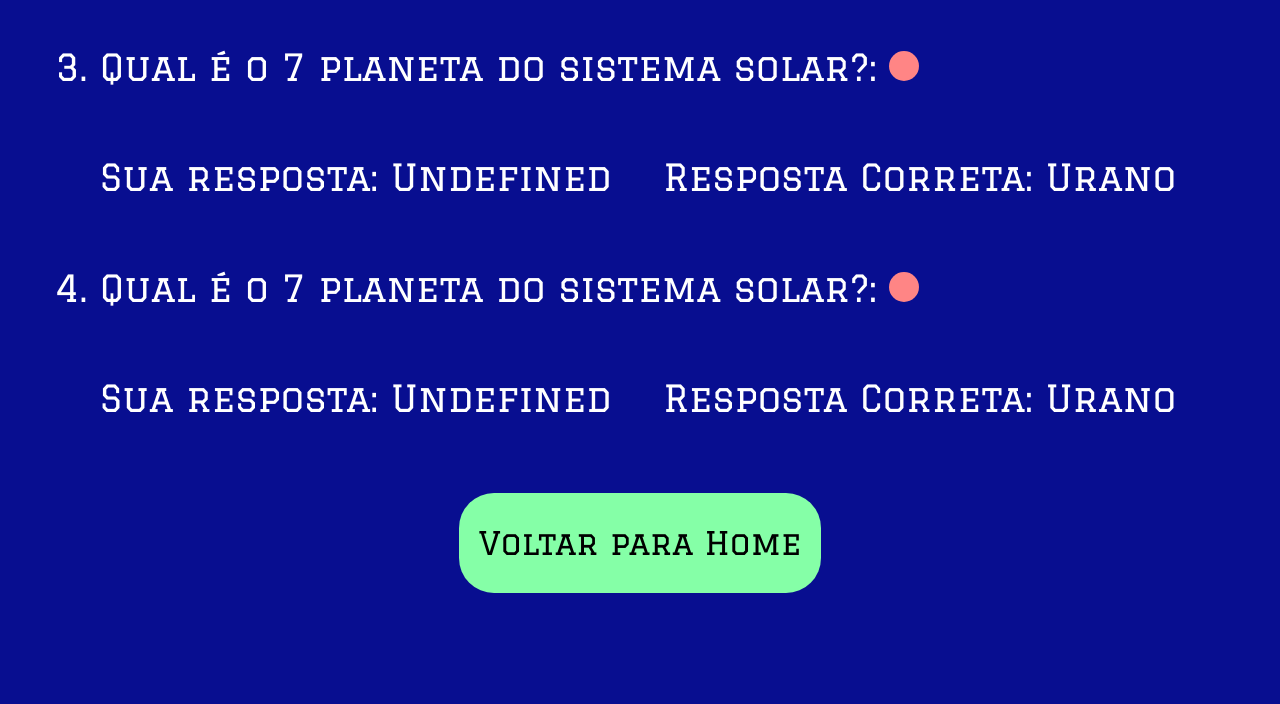
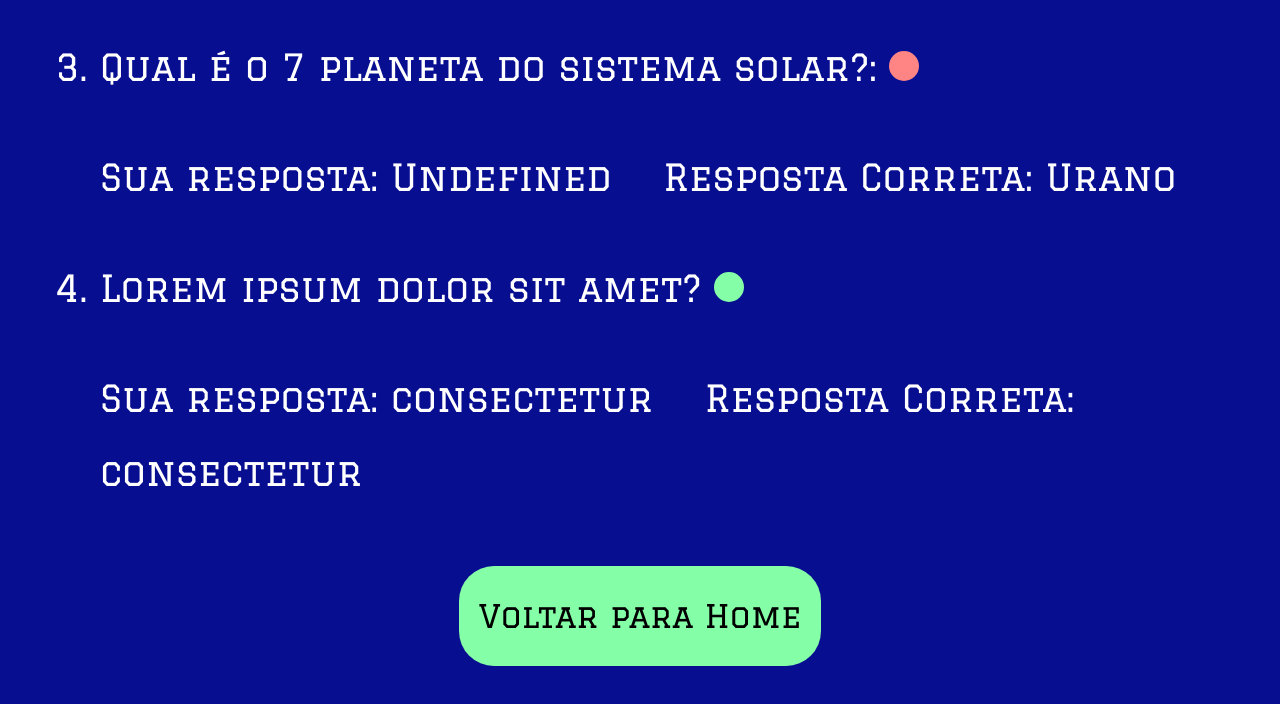
Before and after one commit to USPCodeLabSanca/Flashcard-Quizz-on, a plain HTML site: page pages/results.html in a window 1280 px wide. Shown: the part 769-1473 px from the top of the page. Before the commit the page ends 1402 px from the top, so only its background shows below. Drawn offline with Linux system fonts and the light colour scheme.

Commit message:
Pequeno ajuste no nome dos IDs

```diff
--- a/pages/results.html
+++ b/pages/results.html
@@ -25,31 +25,31 @@
                 <ol>
                     <li>
                         <p><span id="pergunta1">Qual é o 7 planeta do sistema solar?:</span>
-                        <svg height="30" width="30">
+                        <svg class="correto1" height="30" width="30">
                             <circle cx="15" cy="15" r="15" fill="#85FFA7"/>
                         </svg></p>
                         <p>Sua resposta: <span id="resposta_usuario1">Urano</span>&nbsp;&nbsp;&nbsp;&nbsp;Resposta Correta: <span id="resposta_certa1">Urano</span></p>
                     </li>
                     <li>
-                        <p><span id="pergunta1">Qual é o 7 planeta do sistema solar?:</span>
-                        <svg height="30" width="30">
+                        <p><span id="pergunta2">Qual é o 7 planeta do sistema solar?:</span>
+                        <svg class="correto2" height="30" width="30">
                             <circle cx="15" cy="15" r="15" fill="#FF8585"/>
                         </svg></p>
                         <p>Sua resposta: <span id="resposta_usuario2">Mercúrio</span>&nbsp;&nbsp;&nbsp;&nbsp;Resposta Correta: <span id="resposta_certa2">Urano</span></p>
                     </li>
                     <li>
-                        <p><span id="pergunta1">Qual é o 7 planeta do sistema solar?:</span>
-                        <svg class="correto" height="30" width="30">
+                        <p><span id="pergunta3">Qual é o 7 planeta do sistema solar?:</span>
+                        <svg class="correto3" height="30" width="30">
                             <circle cx="15" cy="15" r="15" fill="#FF8585"/>
                         </svg></p>
                         <p>Sua resposta: <span id="resposta_usuario3">Undefined</span>&nbsp;&nbsp;&nbsp;&nbsp;Resposta Correta: <span id="resposta_certa3">Urano</span></p>
                     </li>
                     <li>
-                        <p><span id="pergunta1">Qual é o 7 planeta do sistema solar?:</span>
-                        <svg class="correto" height="30" width="30">
-                            <circle cx="15" cy="15" r="15" fill="#FF8585"/>
+                        <p><span id="pergunta4">Lorem ipsum dolor sit amet?</span>
+                        <svg class="correto4" height="30" width="30">
+                            <circle cx="15" cy="15" r="15" fill="#85FFA7"/>
                         </svg></p>
-                        <p>Sua resposta: <span id="resposta_usuario3">Undefined</span>&nbsp;&nbsp;&nbsp;&nbsp;Resposta Correta: <span id="resposta_certa3">Urano</span></p>
+                        <p>Sua resposta: <span id="resposta_usuario4">consectetur</span>&nbsp;&nbsp;&nbsp;&nbsp;Resposta Correta: <span id="resposta_certa4">consectetur</span></p>
                     </li>
                 </ol>
             </div>
```
